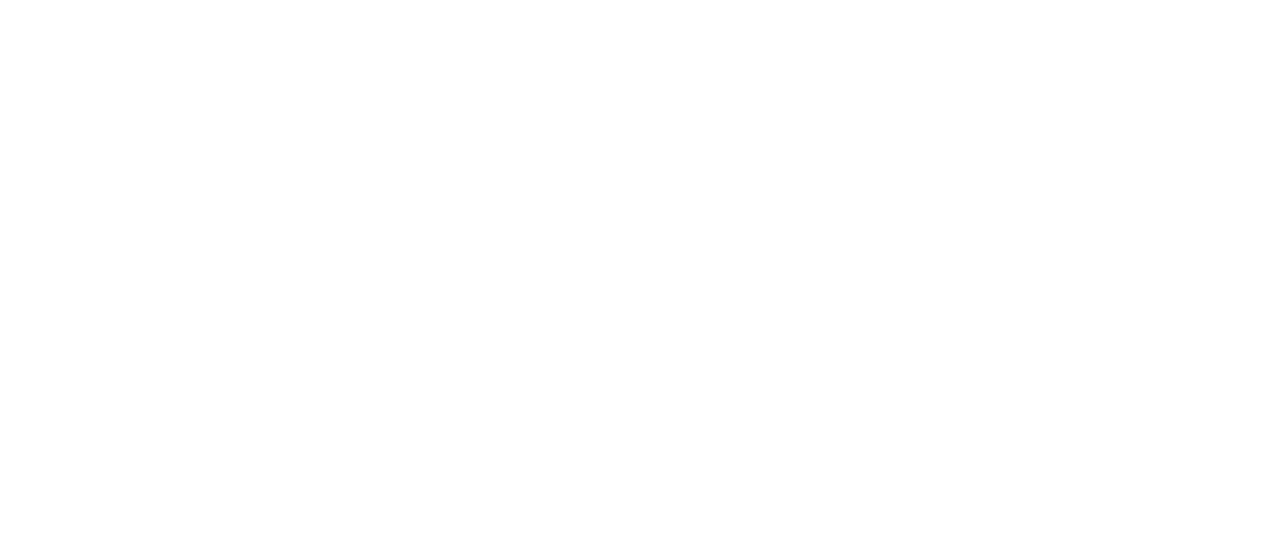
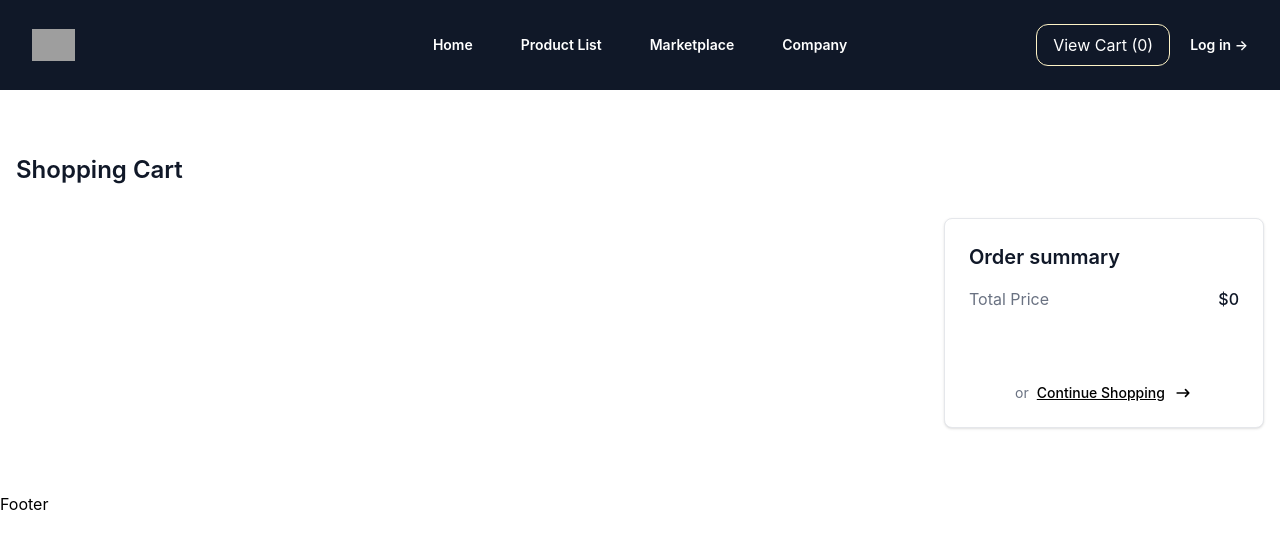
Before and after one commit to siddharth-stn/shopping_site, a React (Vite) app: page /view-cart in a window 1280 px wide. Before the commit this address had no page. Shown: the top 548 px of the page. Built offline with nearby package versions, Linux system fonts and the light colour scheme; grey boxes are pictures that could not be loaded.

Commit message:
Plus Minus funtion added

```diff
--- a/src/components/Header.jsx
+++ b/src/components/Header.jsx
@@ -73,7 +73,7 @@
           </Link>
         </PopoverGroup>
         <section className="hidden lg:flex lg:flex-1 lg:justify-end items-center">
-          <Link className="text-white mr-5">
+          <Link to="/view-cart" className="text-white mr-5">
             <button className="border border-amber-100 px-4 py-2 rounded-xl hover:bg-white hover:text-black cursor-pointer">View Cart ({cartData.length})</button>
           </Link>
           <a href="#" className="text-sm/6 font-semibold text-white">
--- a/src/main.jsx
+++ b/src/main.jsx
@@ -8,6 +8,7 @@
 import ProductList from "./pages/ProductList";
 import CartContext from "./utilities/CartContext";
 import { ToastContainer } from "react-toastify";
+import ViewCart from "./pages/ViewCart";
 
 
 createRoot(document.getElementById("root")).render(
@@ -23,7 +24,9 @@
               path="product-details/:productId"
               element={<ProductDetails />}
             />
+            <Route path="view-cart" element={<ViewCart />} />
           </Route>
+
         </Routes>
       </BrowserRouter>
     </CartContext>
--- /dev/null
+++ b/src/pages/ViewCart.jsx
@@ -0,0 +1,116 @@
+import { useContext, useEffect, useState } from "react";
+import { CreatedCartContext } from "../utilities/CartContext";
+
+
+const ViewCart = () => {
+
+  const { cartData, updateQuantity } = useContext(CreatedCartContext);
+
+  const [totalPrice, setTotalPrice] = useState(0);
+
+  useEffect(() => {
+    let sum = 0;
+    cartData.forEach((item) => {
+      sum += (item.quantity * item.price);
+    });
+    setTotalPrice(sum)
+  }, [cartData])
+
+  return (
+    <div>
+      <section className="bg-white py-8 antialiased dark:bg-gray-900 md:py-16">
+        <div className="mx-auto max-w-7xl px-4 2xl:px-0">
+          <h2 className="text-xl font-semibold text-gray-900 dark:text-white sm:text-2xl">Shopping Cart</h2>
+
+          <div className="mt-6 sm:mt-8 md:gap-6 lg:flex lg:items-start xl:gap-8">
+            <div className="mx-auto w-full flex-none lg:max-w-2xl xl:max-w-4xl">
+              <div className="space-y-6">
+                {cartData.map((v, i) => {
+                  return (
+                    <div key={i} className="rounded-lg border border-gray-200 bg-white p-4 shadow-sm dark:border-gray-700 dark:bg-gray-800 md:p-6">
+                      <div className="space-y-4 md:flex md:items-center md:justify-between md:gap-6 md:space-y-0">
+                        <a href="#" className="w-20 shrink-0 md:order-1">
+                          <img className="h-20 w-20 dark:hidden" src={v.image} alt={v.name} />
+                          <img className="hidden h-20 w-20 dark:block" src={v.image} alt={v.name} />
+                        </a>
+
+                        <label for="counter-input" className="sr-only">Choose quantity:</label>
+                        <div className="flex items-center justify-between md:order-3 md:justify-end">
+                          <div className="flex items-center">
+                            <button onClick={() => { updateQuantity(v, "minus") }} type="button" id="decrement-button-5" data-input-counter-decrement="counter-input-5" className="inline-flex h-5 w-5 shrink-0 items-center justify-center rounded-md border border-gray-300 bg-gray-100 hover:bg-gray-200 focus:outline-none focus:ring-2 focus:ring-gray-100 dark:border-gray-600 dark:bg-gray-700 dark:hover:bg-gray-600 dark:focus:ring-gray-700">
+                              <svg className="h-2.5 w-2.5 text-gray-900 dark:text-white" aria-hidden="true" xmlns="http://www.w3.org/2000/svg" fill="none" viewBox="0 0 18 2">
+                                <path stroke="currentColor" stroke-linecap="round" stroke-linejoin="round" stroke-width="2" d="M1 1h16" />
+                              </svg>
+                            </button>
+                            <input type="text" id="counter-input-5" data-input-counter className="w-10 shrink-0 border-0 bg-transparent text-center text-sm font-medium text-gray-900 focus:outline-none focus:ring-0 dark:text-white" placeholder="" value={v.quantity} required />
+                            <button onClick={() => { updateQuantity(v, "add") }} type="button" id="increment-button-5" data-input-counter-increment="counter-input-5" className="inline-flex h-5 w-5 shrink-0 items-center justify-center rounded-md border border-gray-300 bg-gray-100 hover:bg-gray-200 focus:outline-none focus:ring-2 focus:ring-gray-100 dark:border-gray-600 dark:bg-gray-700 dark:hover:bg-gray-600 dark:focus:ring-gray-700">
+                              <svg className="h-2.5 w-2.5 text-gray-900 dark:text-white" aria-hidden="true" xmlns="http://www.w3.org/2000/svg" fill="none" viewBox="0 0 18 18">
+                                <path stroke="currentColor" stroke-linecap="round" stroke-linejoin="round" stroke-width="2" d="M9 1v16M1 9h16" />
+                              </svg>
+                            </button>
+                          </div>
+                          <div className="text-end md:order-4 md:w-32">
+                            <p className="text-base font-bold text-gray-900 dark:text-white">${v.price * v.quantity}</p>
+                          </div>
+                        </div>
+
+                        <div className="w-full min-w-0 flex-1 space-y-4 md:order-2 md:max-w-md">
+                          <a href="#" className="text-base font-medium text-gray-900 hover:underline dark:text-white">{v.name}</a>
+
+                          <div className="flex items-center gap-4">
+                            <button type="button" className="inline-flex items-center text-sm font-medium text-gray-500 hover:text-gray-900 hover:underline dark:text-gray-400 dark:hover:text-white">
+                              <svg className="me-1.5 h-5 w-5" aria-hidden="true" xmlns="http://www.w3.org/2000/svg" width="24" height="24" fill="none" viewBox="0 0 24 24">
+                                <path stroke="currentColor" stroke-linecap="round" stroke-linejoin="round" stroke-width="2" d="M12.01 6.001C6.5 1 1 8 5.782 13.001L12.011 20l6.23-7C23 8 17.5 1 12.01 6.002Z" />
+                              </svg>
+                              Add to Favorites
+                            </button>
+
+                            <button type="button" className="inline-flex items-center text-sm font-medium text-red-600 hover:underline dark:text-red-500">
+                              <svg className="me-1.5 h-5 w-5" aria-hidden="true" xmlns="http://www.w3.org/2000/svg" width="24" height="24" fill="none" viewBox="0 0 24 24">
+                                <path stroke="currentColor" stroke-linecap="round" stroke-linejoin="round" stroke-width="2" d="M6 18 17.94 6M18 18 6.06 6" />
+                              </svg>
+                              Remove
+                            </button>
+                          </div>
+                        </div>
+                      </div>
+                    </div>
+                  );
+                })}
+              </div>
+            </div>
+
+            <div className="mx-auto mt-6 max-w-4xl flex-1 space-y-6 lg:mt-0 lg:w-full">
+              <div className="space-y-4 rounded-lg border border-gray-200 bg-white p-4 shadow-sm dark:border-gray-700 dark:bg-gray-800 sm:p-6">
+                <p className="text-xl font-semibold text-gray-900 dark:text-white">Order summary</p>
+
+                <div className="space-y-4">
+                  <div className="space-y-2">
+                    <dl className="flex items-center justify-between gap-4">
+                      <dt className="text-base font-normal text-gray-500 dark:text-gray-400">Total Price</dt>
+                      <dd className="text-base font-medium text-gray-900 dark:text-white">${totalPrice}</dd>
+                    </dl>
+                  </div>
+                </div>
+
+                <a href="#" className="flex w-full items-center justify-center rounded-lg bg-primary-700 px-5 py-2.5 text-sm font-medium text-white hover:bg-primary-800 focus:outline-none focus:ring-4 focus:ring-primary-300 dark:bg-primary-600 dark:hover:bg-primary-700 dark:focus:ring-primary-800">Proceed to Checkout</a>
+
+                <div className="flex items-center justify-center gap-2">
+                  <span className="text-sm font-normal text-gray-500 dark:text-gray-400"> or </span>
+                  <a href="#" title="" className="inline-flex items-center gap-2 text-sm font-medium text-primary-700 underline hover:no-underline dark:text-primary-500">
+                    Continue Shopping
+                    <svg className="h-5 w-5" aria-hidden="true" xmlns="http://www.w3.org/2000/svg" fill="none" viewBox="0 0 24 24">
+                      <path stroke="currentColor" stroke-linecap="round" stroke-linejoin="round" stroke-width="2" d="M19 12H5m14 0-4 4m4-4-4-4" />
+                    </svg>
+                  </a>
+                </div>
+              </div>
+            </div>
+          </div>
+        </div>
+      </section>
+    </div>
+  )
+}
+
+export default ViewCart;
--- a/src/utilities/CartContext.jsx
+++ b/src/utilities/CartContext.jsx
@@ -44,7 +44,39 @@
     localStorage.setItem('cart_data', JSON.stringify(updatedCart));
   }
 
-  const data = { cartData, setCartData, addToCart }
+  function updateQuantity(itemToUpdate, type) {
+    if (type === "minus") {
+      if (itemToUpdate.quantity > 1) {
+        const updatedCart = cartData.map((i) => {
+          if (itemToUpdate.id === i.id) {
+            return { ...itemToUpdate, quantity: itemToUpdate.quantity - 1 };
+          } else {
+            return i;
+          }
+        });
+        setCartData(updatedCart);
+        localStorage.setItem('cart_data', JSON.stringify(updatedCart));
+      } else {
+        toast.error("Minimum 1 quantity required!")
+      }
+    } else {
+      if (itemToUpdate.quantity < 5) {
+        const updatedCart = cartData.map((i) => {
+          if (itemToUpdate.id === i.id) {
+            return { ...itemToUpdate, quantity: itemToUpdate.quantity + 1 };
+          } else {
+            return i;
+          }
+        });
+        setCartData(updatedCart);
+        localStorage.setItem('cart_data', JSON.stringify(updatedCart));
+      } else {
+        toast.error("Maximum 5 quantity can be added!")
+      }
+    }
+  }
+
+  const data = { cartData, setCartData, addToCart, updateQuantity }
 
   return (
     <CreatedCartContext.Provider value={data}>
```
